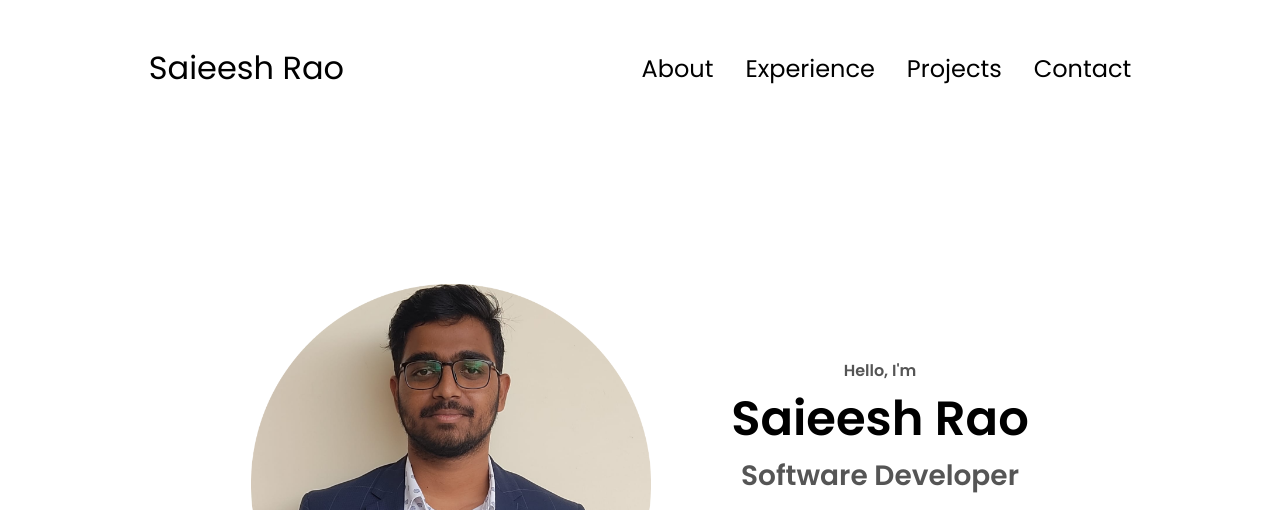
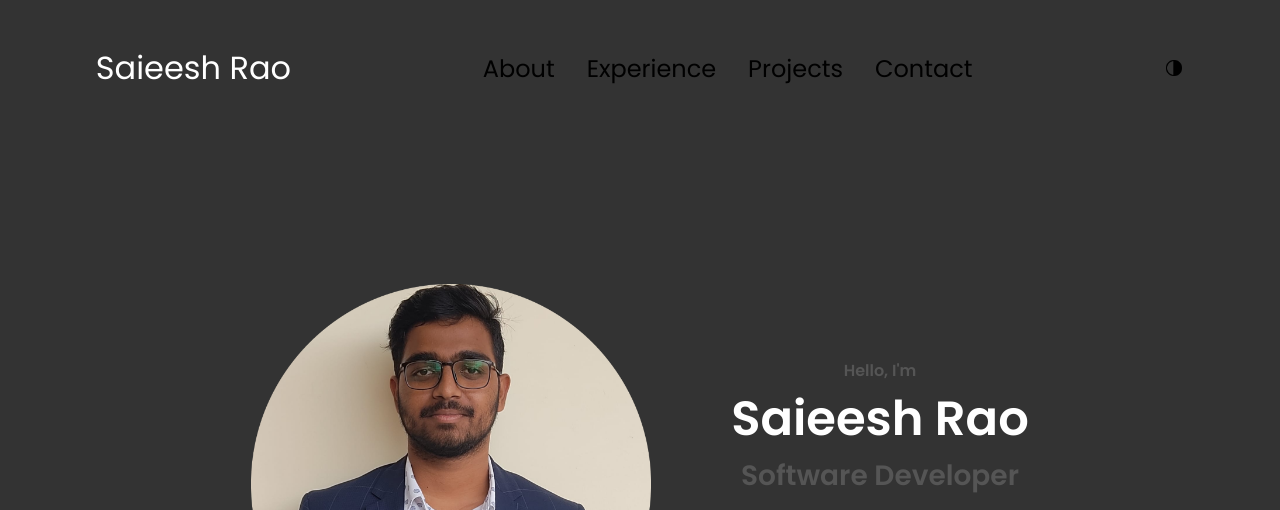
Before and after one commit to Saieeshsrao/Portfolio, a plain HTML site: page index.html in a window 1280 px wide. Shown: the top 510 px of the page. Drawn offline with Linux system fonts and the light colour scheme.

Commit message:
adding dark mode

```diff
--- a/index.html
+++ b/index.html
@@ -19,6 +19,9 @@
           <li><a href="#contact">Contact</a></li>
         </ul>
       </div>
+      <img id="mode-toggle" src="assets/dark-mode.png" alt="Toggle Mode" onclick="toggleMode()" width="20" height="20" />
+
+
     </nav>
     <nav id="hamburger-nav">
       <div class="logo">Saieesh Rao</div>
--- a/script.js
+++ b/script.js
@@ -4,3 +4,27 @@ function toggleMenu() {
   menu.classList.toggle("open");
   icon.classList.toggle("open");
 }
+
+// Function to toggle between dark and light modes
+function toggleMode() {
+  const body = document.body;
+  if (body.classList.contains('dark-mode')) {
+    body.classList.remove('dark-mode');
+    body.classList.add('light-mode');
+  } else {
+    body.classList.remove('light-mode');
+    body.classList.add('dark-mode');
+  }
+}
+
+// Check the user's preferred mode on page load (optional)
+window.addEventListener('DOMContentLoaded', () => {
+  const prefersDarkMode = window.matchMedia('(prefers-color-scheme: light)').matches;
+  const body = document.body;
+
+  if (prefersDarkMode) {
+    body.classList.add('dark-mode');
+  } else {
+    body.classList.add('light-mode');
+  }
+});
--- a/style.css
+++ b/style.css
@@ -430,3 +430,14 @@ footer {
 footer p {
   text-align: center;
 }
+
+body.dark-mode {
+  background-color: #333;
+  color: #fff;
+}
+
+/* Light Mode */
+body.light-mode {
+  background-color: #fff;
+  color: #333;
+}
```
Also changed, not shown: assets/dark-mode.png (added).
